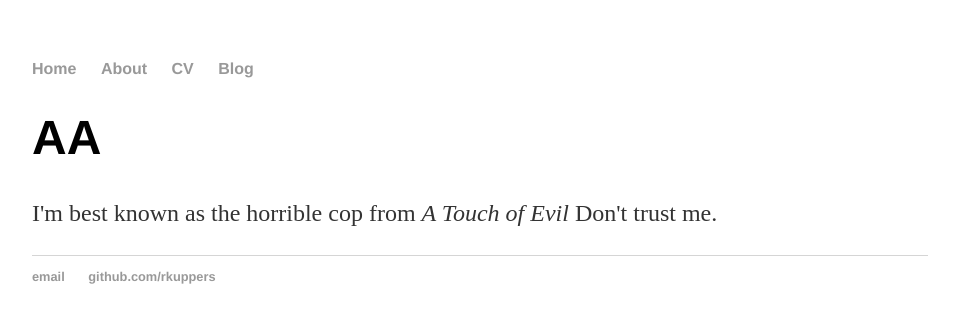
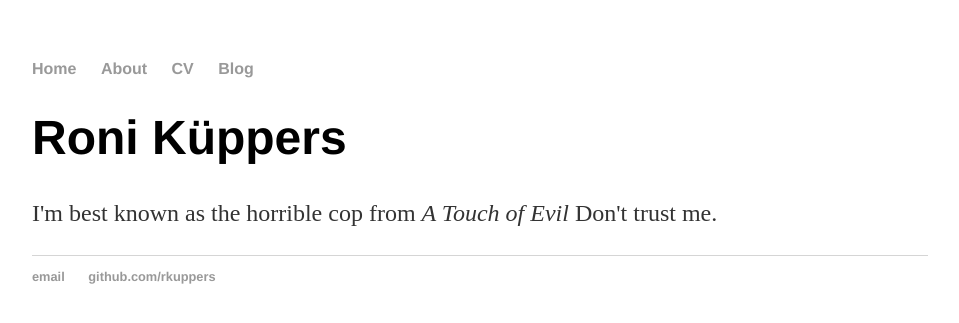
Before and after one commit to RKuppers/RKuppers.github.io, a Jekyll site: the page built from index.html, in a window 1280 px wide. Shown: the top 323 px of the page, without its empty margins (160-1119 px from the left). Built offline with Jekyll 4.4.1, drawn with Linux system fonts in a browser that asks for light colours.

Commit message:
Update index.html

```diff
--- a/index.html
+++ b/index.html
@@ -3,6 +3,7 @@ layout: default
 title: Roni Küppers
 ---
 <div class="blurb">
-	<h1>AA</h1>
+	<title>About - Roni Küppers</title>
+	<h1>Roni Küppers</h1>
 	<p>I'm best known as the horrible cop from <em>A Touch of Evil</em> Don't trust me.</p>
 </div><!-- /.blurb -->
```
